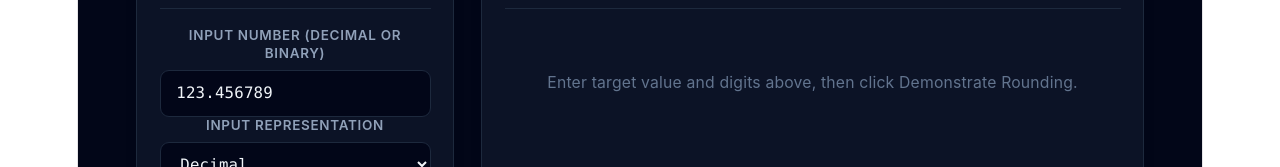
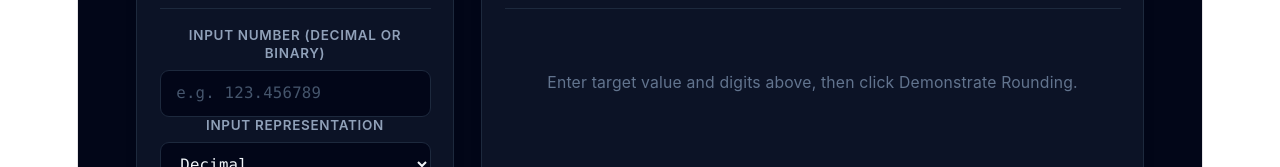
Before and after one commit to K-K-R-C/CSARCH2-G8-MCO1, a React (Vite) app: page /#/rounding in a window 1280 px wide. Shown: the part 237-404 px from the top of the page. Built offline with nearby package versions, Linux system fonts and the light colour scheme.

Commit message:
Change initial input value to an empty string

```diff
--- a/src/pages/Rounding.tsx
+++ b/src/pages/Rounding.tsx
@@ -10,7 +10,7 @@ import type { RoundingResults, InputType } from "../utils/rounding";
 
 
 export const Rounding: React.FC = () => {
-  const [inputValue, setInputValue] = useState("123.456789");
+  const [inputValue, setInputValue] = useState("");
   const [digits, setDigits] = useState("4");
   const [results, setResults] = useState<RoundingResults | null>(null);
   const [inputType, setInputType] = useState<InputType>("decimal");
```
